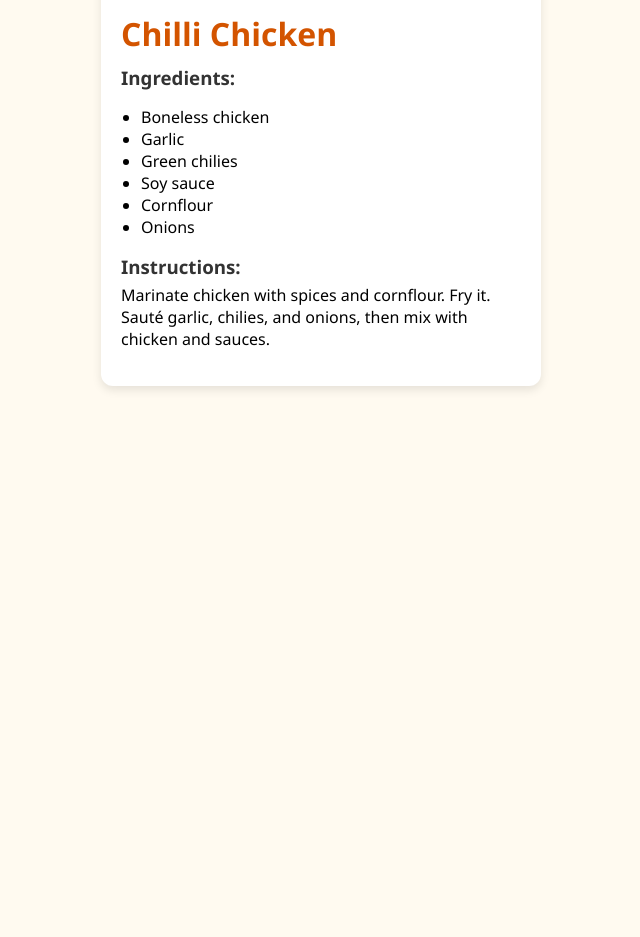
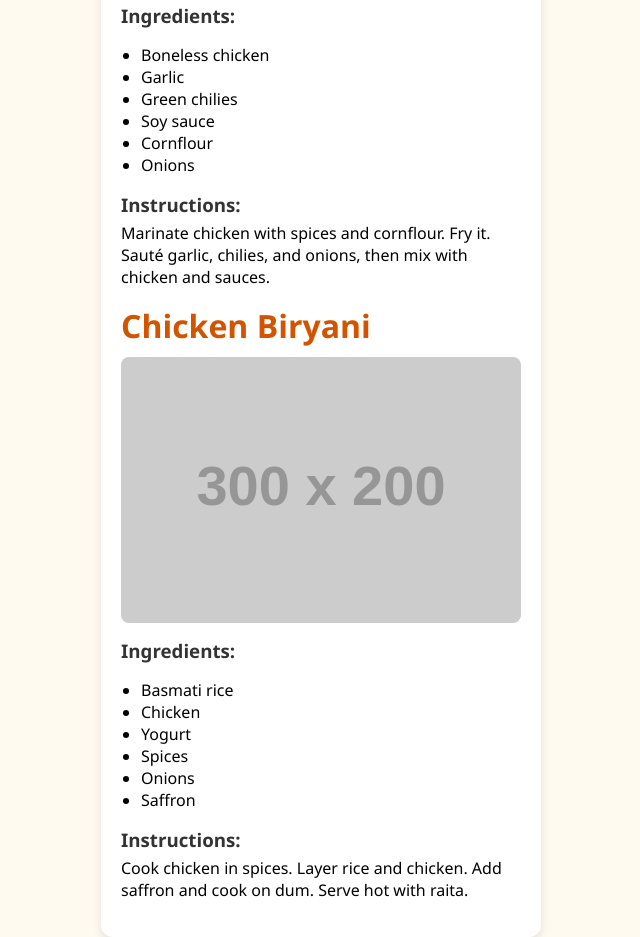
Before and after one commit to Navya-75/Recipe-, a plain HTML site: page index.html in a window 1280 px wide. Shown: the part 352-1289 px from the top of the page, without its empty margins (319-959 px from the left). Before the commit the page ends 800 px from the top, so only its background shows below. Drawn offline with Linux system fonts and the light colour scheme; placeholder pictures from the web are drawn by us.

Commit message:
Update index.html

```diff
--- a/index.html
+++ b/index.html
@@ -15,6 +15,15 @@
             </ul>
             <h3>Instructions:</h3>
             <p>Marinate chicken with spices and cornflour. Fry it. Sauté garlic, chilies, and onions, then mix with chicken and sauces.</p>
+            <h1>Chicken Biryani</h1>
+            <img src="https://via.placeholder.com/300x200" alt="Biriyani image">
+            <h3>Ingredients:</h3>
+            <ul>
+                <li>Basmati rice</li><li>Chicken</li><li>Yogurt</li><li>Spices</li><li>Onions</li><li>Saffron</li>
+            </ul>
+            <h3>Instructions:</h3>
+            <p>Cook chicken in spices. Layer rice and chicken. Add saffron and cook on dum. Serve hot with raita.  </p>
+        </div>
         </div>
     </body>
     </html>
```
